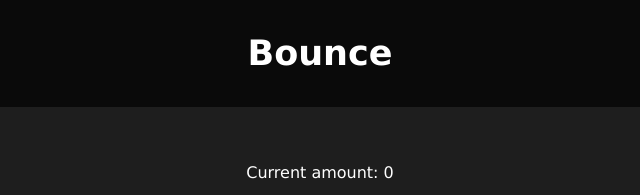
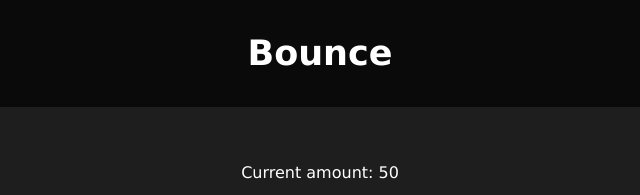
Before and after one commit to ManoahKinnaert/Bounce, a plain HTML site: page Bounce/index.html in a window 1280 px wide. Shown: the top 195 px of the page, 320-960 px from the left. Drawn offline with Linux system fonts and the light colour scheme.

Commit message:
fix little bug

```diff
--- a/Bounce/index.html
+++ b/Bounce/index.html
@@ -11,7 +11,7 @@
         <h1>Bounce</h1>
     </div>
     <div class="canvas-container">
-        <p id="ball_count_lbl">Current amount: 0</p>
+        <p id="ball_count_lbl">Current amount: 50</p>
         <canvas id="view"></canvas>
     </div>
     <div class="btn-container">
```
